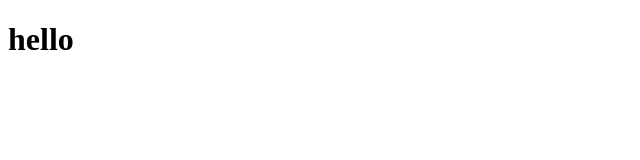
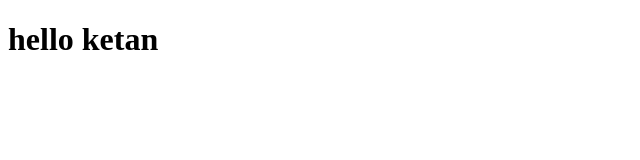
Before and after one commit to kumkum13/demo, a plain HTML site: page index.html in a window 1280 px wide. Shown: the whole page, without its empty margins (0-640 px from the left). Drawn offline with Linux system fonts and the light colour scheme.

Commit message:
Update index.html

```diff
--- a/index.html
+++ b/index.html
@@ -6,6 +6,6 @@
     <title>Document</title>
 </head>
 <body>
-    <h1>hello</h1>
+    <h1>hello ketan</h1>
 </body>
 </html>
```
